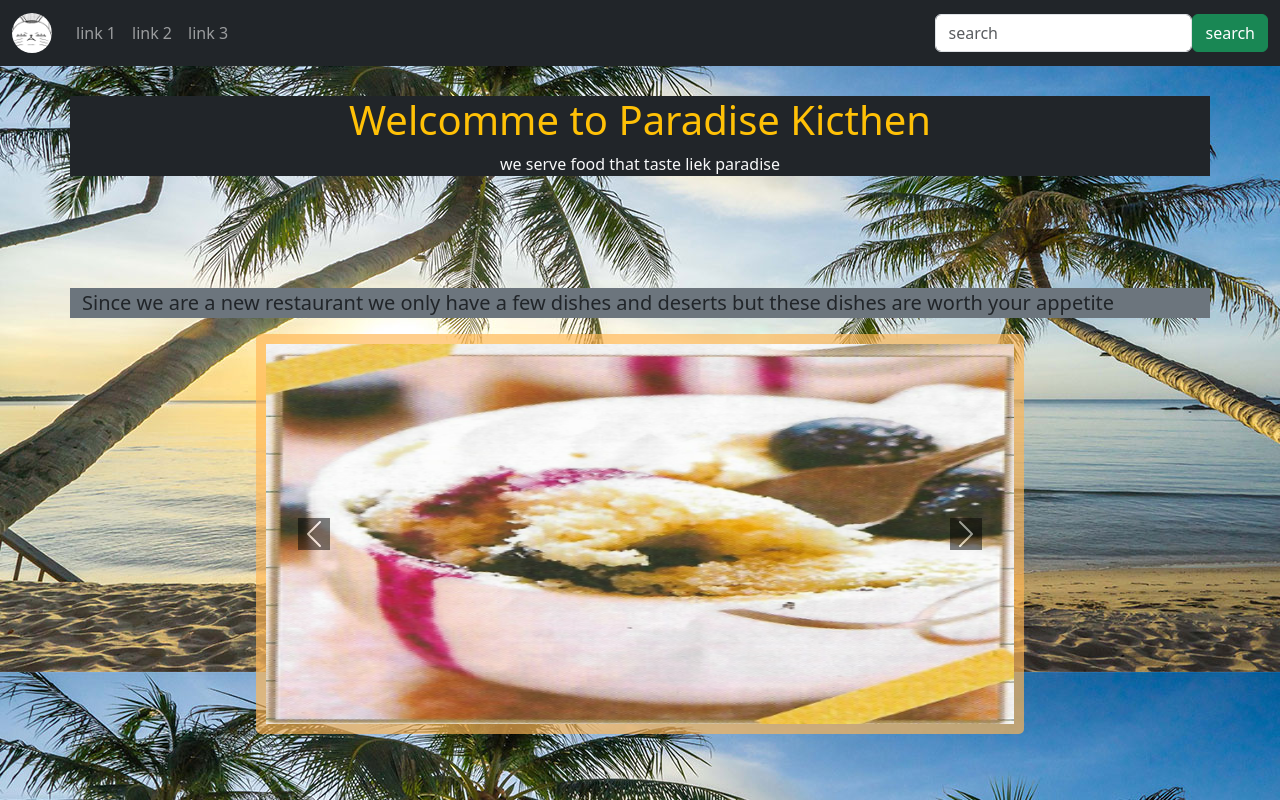
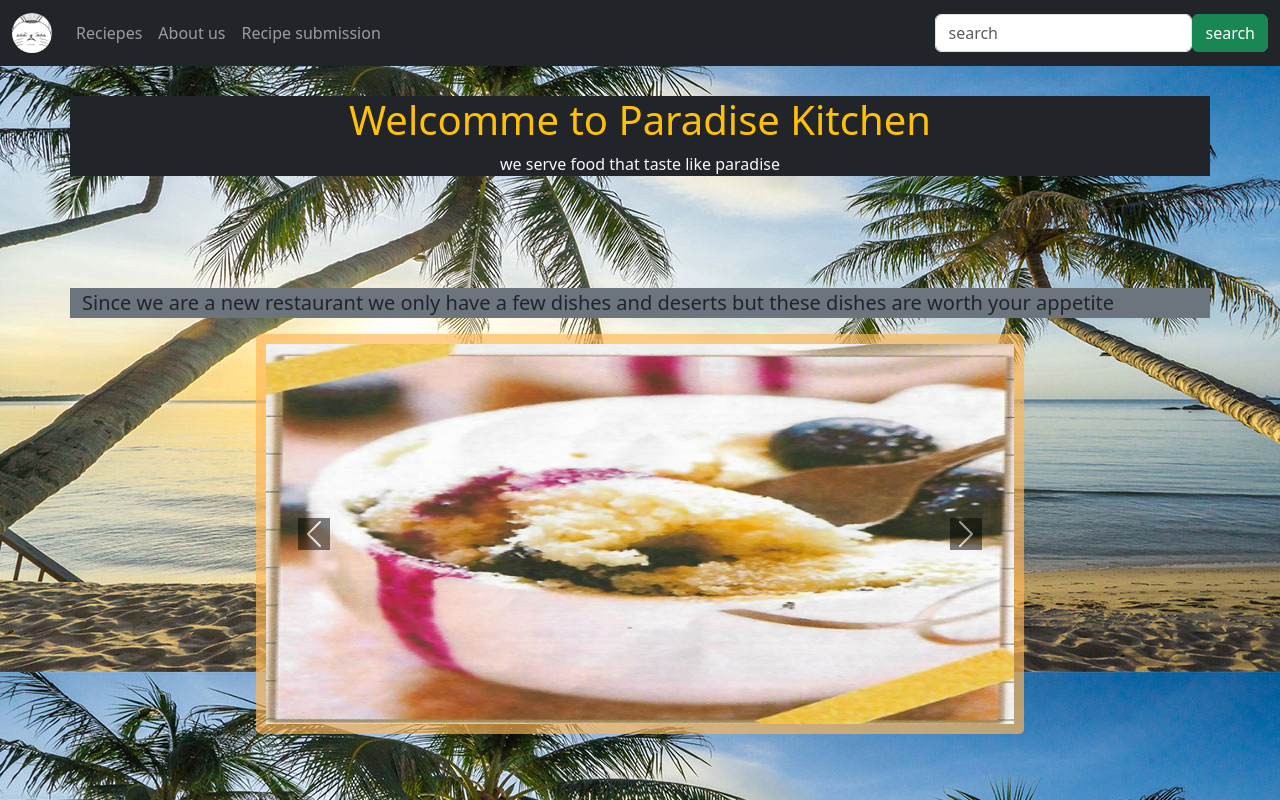
Before and after one commit to tposejavierMabilog/laspinas_ICT9Sapphire_Q2PROJ_Mabilog_Javier, a plain HTML site: page index.html in a window 1280 px wide. Drawn offline with nearby package versions, Linux system fonts and the light colour scheme.

Commit message:
index.html

```diff
--- a/index.html
+++ b/index.html
@@ -42,9 +42,9 @@
 
  		<div class="collapse navbar-collapse">
  		<ul class="navbar-nav me-auto">
- 			<li class="nav-item"><a class="nav-link" href="page1.html">link 1</a></li>
- 			<li class="nav-item"><a class="nav-link" href="page2.html">link 2</a></li>
- 			</a><li class="nav-item"><a class="nav-link" href="page3.html">link 3</a></li>
+ 			<li class="nav-item"><a class="nav-link" href="page1.html">Reciepes</a></li>
+ 			<li class="nav-item"><a class="nav-link" href="page2.html">About us</a></li>
+ 			</a><li class="nav-item"><a class="nav-link" href="page3.html">Recipe submission</a></li>
  		</ul>
 
  		<form class="d-flex">
@@ -58,8 +58,8 @@
 <br><br><br><br>
 <div class="container mt-100 p-50 bg-dark ">
 
-<h1 class="text-warning " style="text-align: center;">Welcomme to Paradise Kicthen </h1>
-<p class="text-light" style="text-align: center"> we serve food that taste liek paradise </p>
+<h1 class="text-warning " style="text-align: center;">Welcomme to Paradise Kitchen </h1>
+<p class="text-light" style="text-align: center"> we serve food that taste like paradise </p>
 </div>
 <br><br><br><br>
 <blockquote class="blockquote bg-secondary container">
```
